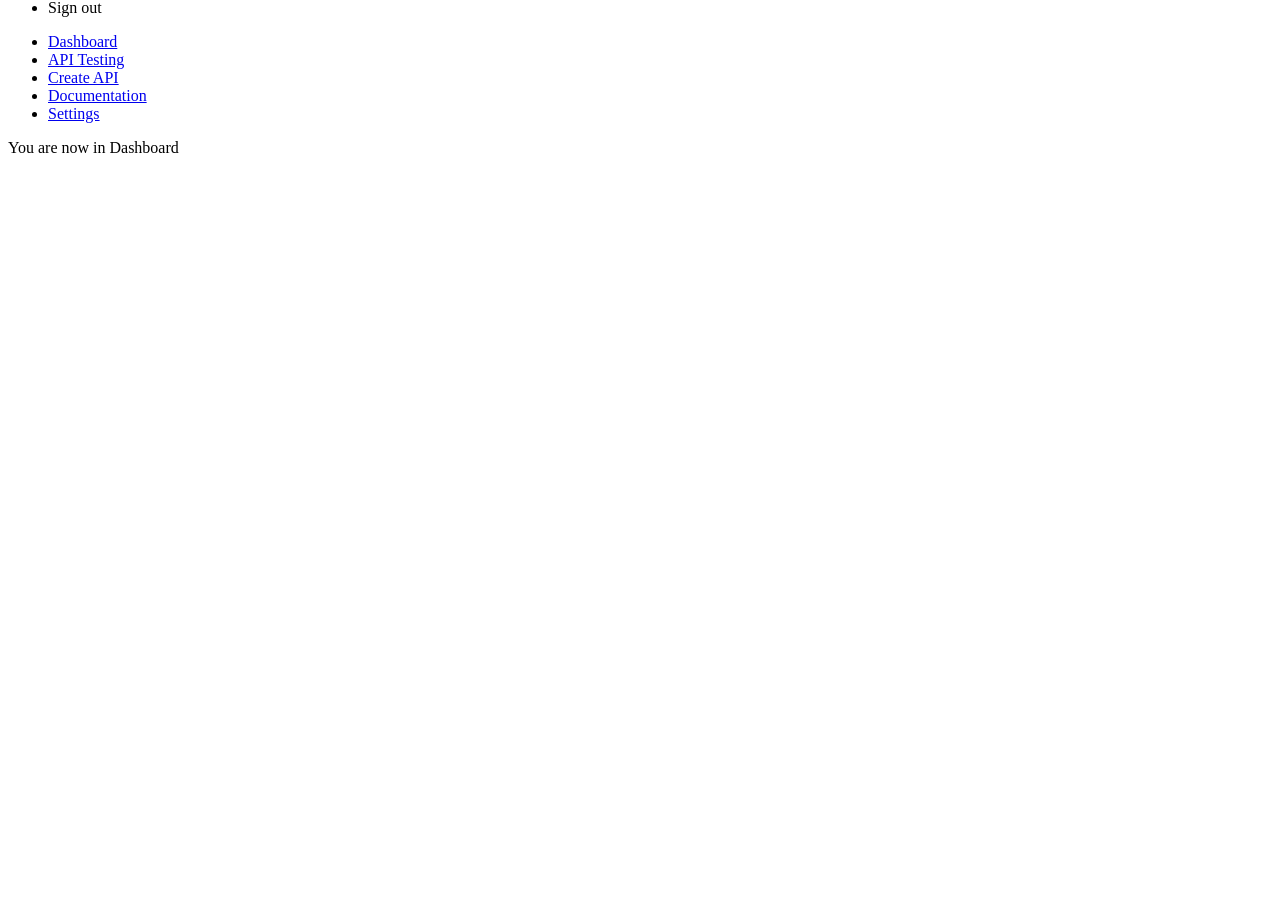
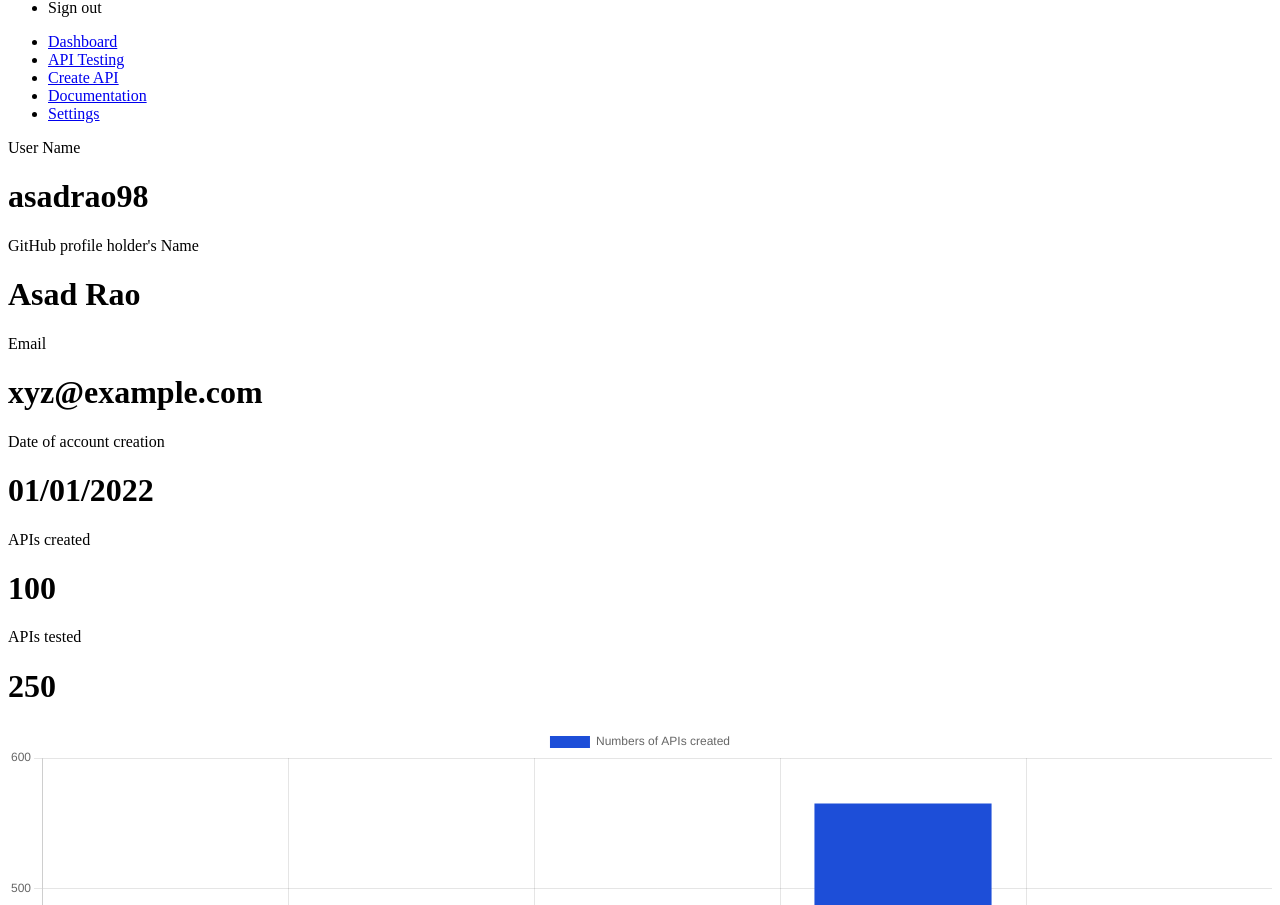
Before and after one commit to khattakdev/kodeman, a Next.js app in the folder frontend/: page /dashboard in a window 1280 px wide. Shown: the part 640-1545 px from the top of the page. Before the commit the page ends 805 px from the top, so only its background shows below. Built offline with nearby package versions, Linux system fonts and the light colour scheme.

Commit message:
added dashboard content + charts

```diff
--- a/frontend/components/ApiHeader/inner-components/Parameter.js
+++ b/frontend/components/ApiHeader/inner-components/Parameter.js
@@ -58,7 +58,8 @@ const Parameters = (props) => {
                     setQueryParam(currentQueryParams);
                   }}
                 />
-                <input
+ `
+ `               <input
                   className="m-2 p-2 w-2/4 bg-gray-800 text-gray-300 border border-gray-600 "
                   type="text"
                   placeholder="Value"
--- /dev/null
+++ b/frontend/components/Charts/BarChart.js
@@ -0,0 +1,33 @@
+import React, { Component } from 'react';
+import Chart from 'chart.js/auto';
+
+export default class LineChart extends Component {
+  chartRef = React.createRef();
+
+  componentDidMount() {
+    const ctx = this.chartRef.current.getContext('2d');
+
+    new Chart(ctx, {
+      type: 'bar',
+      data: {
+        labels: ['VRTS', 'UDS', 'TODO', 'PROJECT', 'TEST'],
+        datasets: [
+          {
+            data: [100, 345, 255, 565, 242],
+            label: 'Numbers of APIs created',
+            borderColor: '#3e95cd',
+            backgroundColor: '#1d4ed8',
+            fill: 'False',
+          },
+        ],
+      },
+    });
+  }
+  render() {
+    return (
+      <div className="">
+        <canvas id="myChart" height="200vh" ref={this.chartRef} />
+      </div>
+    );
+  }
+}
--- /dev/null
+++ b/frontend/components/Charts/PieChart.js
@@ -0,0 +1,33 @@
+import React, { Component } from 'react';
+import Chart from 'chart.js/auto';
+
+export default class PieChart extends Component {
+  chartRef = React.createRef();
+
+  componentDidMount() {
+    const ctx = this.chartRef.current.getContext('2d');
+
+    new Chart(ctx, {
+      type: 'pie',
+      data: {
+        labels: ['APIs Created', 'APIs Tested'],
+        datasets: [
+          {
+            data: [500, 345],
+            label: 'APIs Data',
+            borderColor: '#3e95cd',
+            radius: '60%',
+            backgroundColor: ['rgb(255, 99, 132)', 'rgb(54, 162, 235)'],
+          },
+        ],
+      },
+    });
+  }
+  render() {
+    return (
+      <div>
+        <canvas id="myChart" ref={this.chartRef} />
+      </div>
+    );
+  }
+}
--- a/frontend/package.json
+++ b/frontend/package.json
@@ -3,7 +3,7 @@
   "version": "0.1.0",
   "private": true,
   "scripts": {
-    "dev": "PORT=3005 next dev",
+    "dev": "next dev",
     "build": "next build",
     "start": "next start",
     "lint": "next lint"
@@ -14,6 +14,7 @@
     "next": "11.1.2",
     "react": "17.0.2",
     "react-dom": "17.0.2",
+    "recharts": "^2.1.9",
     "tailwindcss": "^2.2.16"
   },
   "devDependencies": {
--- a/frontend/pages/dashboard.js
+++ b/frontend/pages/dashboard.js
@@ -1,10 +1,123 @@
 import Layout from '../components/Layout';
+import { useState } from 'react';
+import LineChart from '../components/Charts/BarChart';
+import PieChart from '../components/Charts/PieChart';
 
-function Dashboard() {
+const Dashboard = () => {
+  const state = {
+    labels: ['January', 'February', 'March', 'April', 'May'],
+    datasets: [
+      {
+        label: 'Rainfall',
+        backgroundColor: [
+          '#B21F00',
+          '#C9DE00',
+          '#2FDE00',
+          '#00A6B4',
+          '#6800B4',
+        ],
+        hoverBackgroundColor: [
+          '#501800',
+          '#4B5000',
+          '#175000',
+          '#003350',
+          '#35014F',
+        ],
+        data: [65, 59, 80, 81, 56],
+      },
+    ],
+  };
+
+  // Charts using rechart
+  const PieChartdata = [
+    { name: 'APIs created', results: 400 },
+    { name: 'APIs tested', results: 200 },
+  ];
+
+  const BarChartData = [
+    { date: '16/02/2021', apicreated: 250 },
+    { date: '14/05/2021', apicreated: 700 },
+    { date: '06/06/2021', apicreated: 100 },
+    { date: '03/01/2022', apicreated: 50 },
+    { date: '23/02/2022', apicreated: 75 },
+  ];
+
+  const [name, setName] = useState('asadrao98');
+  const [gitName, setgitName] = useState('Asad Rao');
+  const [email, setEmail] = useState('xyz@example.com');
+  const [date, setDate] = useState('01/01/2022');
+  const [apiCreated, setApiCreated] = useState('100');
+  const [apiTested, setApiTested] = useState('250');
+
   return (
     <Layout>
-      <div className={'bg-gray-900 h-72 p-8'}>You are now in Dashboard</div>
+      <div className="bg-gray-900 h-full w-11/12">
+        <div className="w-full pl-28 pt-16 mb-20 grid grid-cols-2">
+          <div className="pl-10 pt-2">
+            <div className="grid grid-cols-1 pl-4">
+              <label>User Name</label>
+            </div>
+            <div className="flex grid-cols-3 p-2 m-4 border w-80 h-12 space-x-6">
+              <h1 className="appearance-none rounded-none relative block w-full px-2   placeholder-white text-white bg-transparent focus:outline-none  focus:z-10">
+                {name}
+              </h1>
+            </div>
+            <div className="grid grid-cols-1 pl-4">
+              <label>GitHub profile holder's Name</label>
+            </div>
+            <div className="flex grid-cols-3 p-2 m-4 border w-80 h-12 space-x-6">
+              <h1 className="appearance-none rounded-none relative block w-full px-2   placeholder-white text-white bg-transparent focus:outline-none  focus:z-10">
+                {gitName}
+              </h1>
+            </div>
+            <div className="grid grid-cols-1 pl-4">
+              <label>Email</label>
+            </div>
+            <div className="flex grid-cols-3 p-2 m-4 border w-80 h-12 space-x-6">
+              <h1 className="appearance-none rounded-none relative block w-full px-2   placeholder-white text-white bg-transparent focus:outline-none  focus:z-10">
+                {email}
+              </h1>
+            </div>
+          </div>
+          <div className="pl-10 pt-2">
+            <div className="grid grid-cols-1 pl-4">
+              <label>Date of account creation</label>
+            </div>
+            <div className="flex grid-cols-3 p-2 m-4 border w-80 h-12 space-x-6">
+              <h1 className="appearance-none rounded-none relative block w-full px-2   placeholder-white text-white bg-transparent focus:outline-none  focus:z-10">
+                {date}
+              </h1>
+            </div>
+            <div className="grid grid-cols-1 pl-4">
+              <label>APIs created</label>
+            </div>
+            <div className="flex grid-cols-3 p-2 m-4 border w-80 h-12 space-x-6">
+              <h1 className="appearance-none rounded-none relative block w-full px-2   placeholder-white text-white bg-transparent focus:outline-none  focus:z-10">
+                {apiCreated}
+              </h1>
+            </div>
+            <div className="grid grid-cols-1 pl-4">
+              <label>APIs tested</label>
+            </div>
+            <div className="flex grid-cols-3 p-2 m-4 border w-80 h-12 space-x-6">
+              <h1 className="appearance-none rounded-none relative block w-full px-2   placeholder-white text-white bg-transparent focus:outline-none  focus:z-10">
+                {apiTested}
+              </h1>
+            </div>
+          </div>
+        </div>
+        <div className="grid grid-cols-2 bg-gray-700">
+          {/* Bar chart */}
+          <div className="w-full  pt-10">
+            <LineChart />
+          </div>
+          {/* Pie Chart */}
+          <div className="w-full pt-10">
+            <PieChart />
+          </div>
+        </div>
+      </div>
     </Layout>
   );
-}
+};
 export default Dashboard;
--- a/frontend/pages/login.js
+++ b/frontend/pages/login.js
@@ -1,4 +1,4 @@
-import Link from 'next/link';
+ import Link from 'next/link';
 import { useEffect, useState } from 'react';
 import { useRouter } from 'next/router';
 import axiosInstance from '../axios';
--- a/package.json
+++ b/package.json
@@ -32,6 +32,8 @@
   },
   "dependencies": {
     "bcryptjs": "^2.4.3",
-    "jsonwebtoken": "^8.5.1"
+    "chart.js": "^3.7.1",
+    "jsonwebtoken": "^8.5.1",
+    "react-chartjs-2": "^4.1.0"
   }
 }
```
Also changed, not shown: frontend/components/ApiHeader/inner-components/Piechart.js (added, +65 -0 lines), 2 other files (tests, documents, lock files or other folders).
